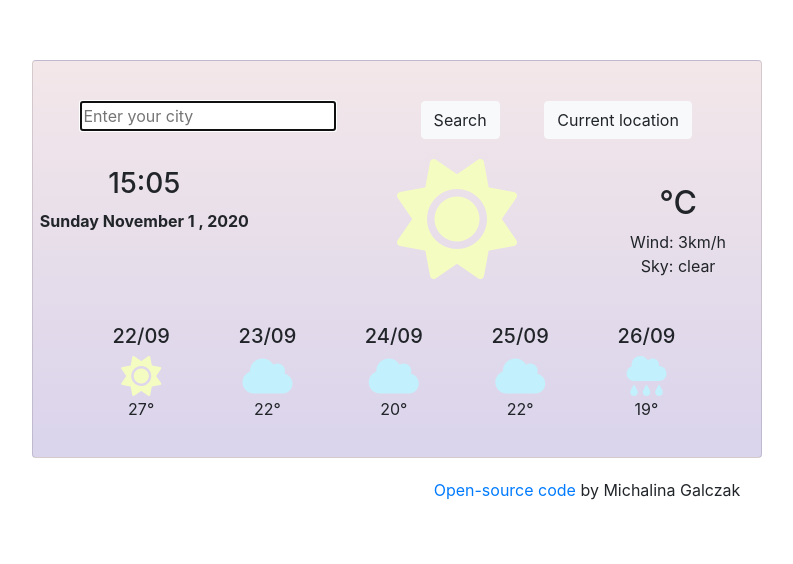
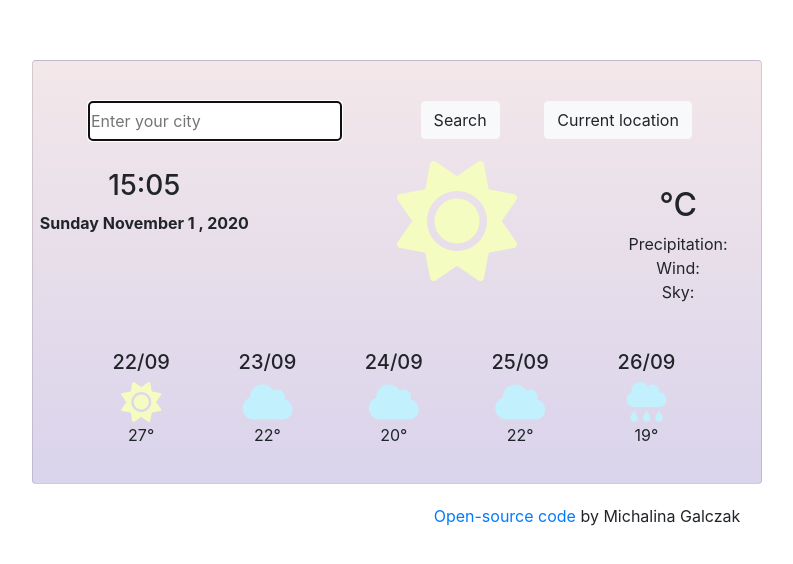
Before and after one commit to michalina-galczak/my-sunny-app, a website built with Parcel: page index.html in a window 1280 px wide. Shown: the whole page, without its empty margins (53-846 px from the left). Built offline with nearby package versions, Linux system fonts and the light colour scheme.

Commit message:
Added precipitation label & centered html

```diff
--- a/index.html
+++ b/index.html
@@ -70,11 +70,13 @@
                   <i class="fas fa-sun"></i>
                 </div>
                 <div class="col-3 main-measurements">
-                  <h2>°C</h2>
+                  <h2>  °C</h2>
                   <p>
-                    Wind: 3km/h
+                    Precipitation:
                     <br />
-                    Sky: clear
+                    Wind:
+                    <br />
+                    Sky:
                   </p>
                 </div>
               </div>
--- a/src/styles.css
+++ b/src/styles.css
@@ -53,3 +53,25 @@ body {
   color: #c2f0fc;
   font-size: 40px;
 }
+
+#search-city {
+  margin: 0 0 0 15px;
+  border: 1px solid transparent;
+  border-radius: .25rem;
+  font-weight: 400;
+  font-size: 1rem;
+  height: 40px;
+  line-height: 1.5;
+}
+
+.col-4 {
+  text-align: center;
+}
+
+.col-4 .main-emoji {
+  text-align: center;
+}
+
+.col-3 .main-measurements {
+  text-align: center;
+}
```
